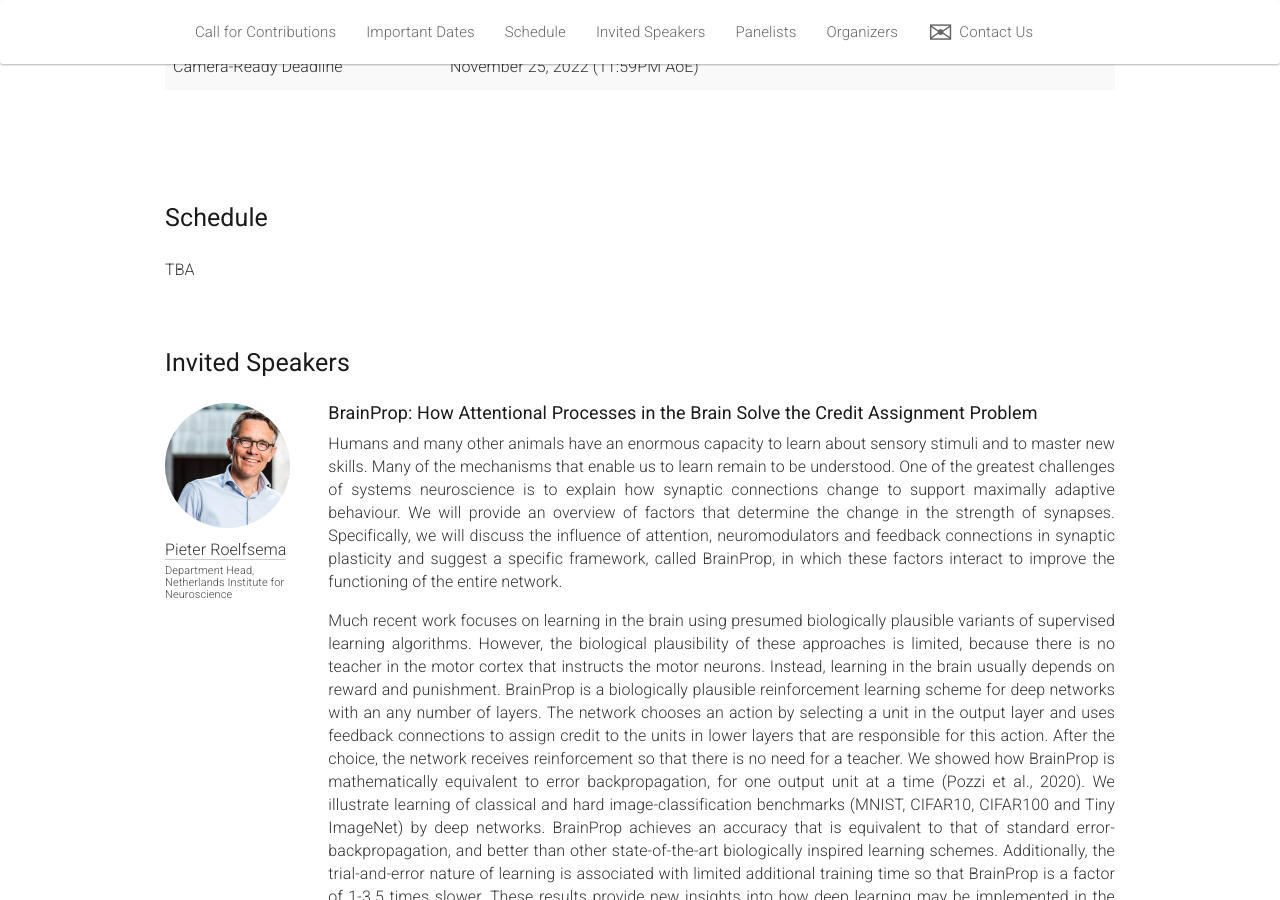
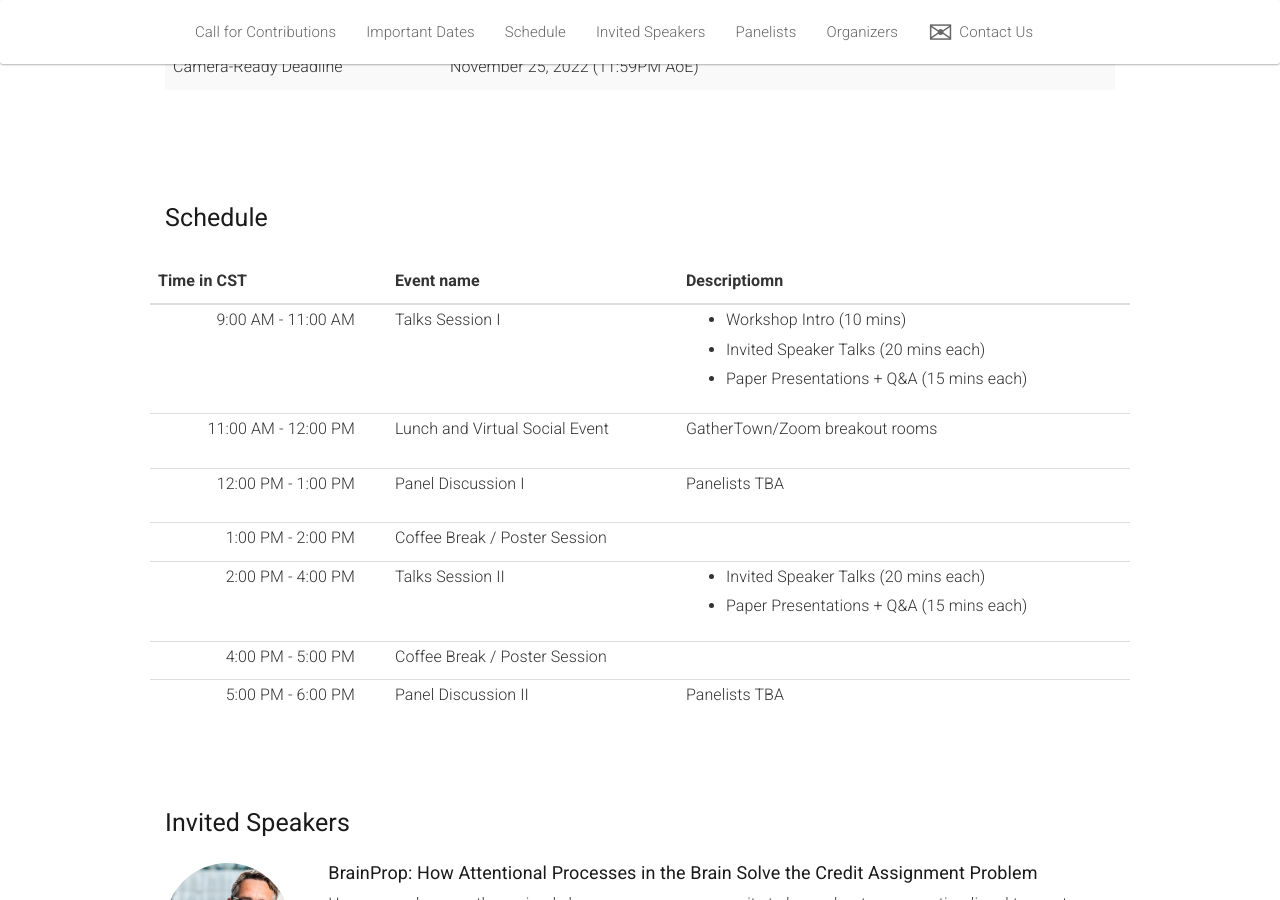
Before and after one commit to attention-learning-workshop/attention-learning-workshop.github.io, a Jekyll site: the page built from _pages/home_2022.md, in a window 1280 px wide and 900 px high, scrolled down 2840 px. Built offline with Jekyll 4.4.1, drawn with Linux system fonts in a browser that asks for light colours; nearby versions of some CDN libraries.

Commit message:
add schedule info

```diff
--- /dev/null
+++ b/_data/schedule.yml
@@ -0,0 +1,36 @@
+- name: Talks Session I
+  start_time: "9:00 AM"
+  end_time: "11:00 AM"
+  description: |
+    - Workshop Intro (10 mins)
+    - Invited Speaker Talks (20 mins each)
+    - Paper Presentations + Q&A (15 mins each)
+- name: Lunch and Virtual Social Event
+  start_time: "11:00 AM"
+  end_time: "12:00 PM"
+  description: |
+    GatherTown/Zoom breakout rooms
+- name: Panel Discussion I
+  start_time: "12:00 PM"
+  end_time: "1:00 PM"
+  description: |
+    Panelists TBA
+- name: Coffee Break / Poster Session
+  start_time: "1:00 PM"
+  end_time: "2:00 PM"
+  description: ""
+- name: Talks Session II
+  start_time: "2:00 PM"
+  end_time: "4:00 PM"
+  description: |
+    - Invited Speaker Talks (20 mins each)
+    - Paper Presentations + Q&A (15 mins each)
+- name: Coffee Break / Poster Session
+  start_time: "4:00 PM"
+  end_time: "5:00 PM"
+  description: ""
+- name: Panel Discussion II
+  start_time: "5:00 PM"
+  end_time: "6:00 PM"
+  description: |
+    Panelists TBA
--- /dev/null
+++ b/_includes/schedule.html
@@ -0,0 +1,33 @@
+<div class="row">
+    <table class="table schedule" style="border:none !important;">
+        <thead class="thead-light">
+          <tr>
+            <th>Time in CST</th>
+            <th>Event name</th>
+            <th>Descriptiomn</th>
+          </tr>
+        </thead>
+
+        <tbody>
+            {% for event in site.data.schedule %}
+            <tr>
+                <td style="text-align: right; padding-right: 2em;">{{ event.start_time }} - {{ event.end_time }}</td>
+                <td>{{ event.name }}</td>
+                <td>{{ event.description | markdownify }}</td>
+            </tr>
+            {% endfor %}
+        </tbody>
+
+    </table>
+    <!--
+    <span class="disclaimer">
+    * This time is calculated to be in your computer's reported time zone.
+    <br>
+    For example, those in Los Angeles may see UTC-7,
+    <br>
+    while those in Berlin may see UTC+2.
+    <br>
+    <br>
+    Please note that there may be differences to your actual time zone.</span>
+    -->
+</div>
--- a/_pages/home_2022.md
+++ b/_pages/home_2022.md
@@ -56,7 +56,7 @@ In conjunction with NeurIPS 22: December 2, 2022. Hybrid in-person and virtual.
 
 ## Schedule
 
-TBA
+{% include schedule.html %}
 
 {% comment %}
 <!--<div class="row">
```
